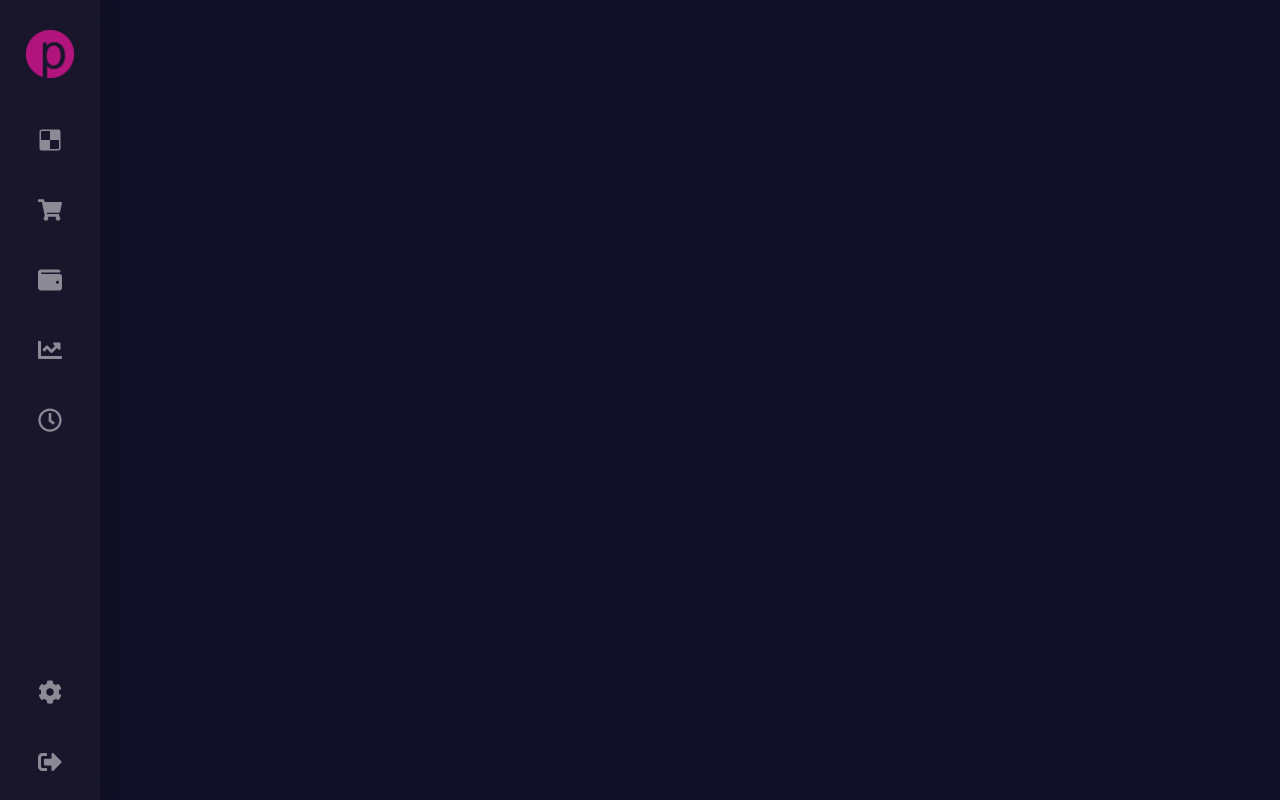
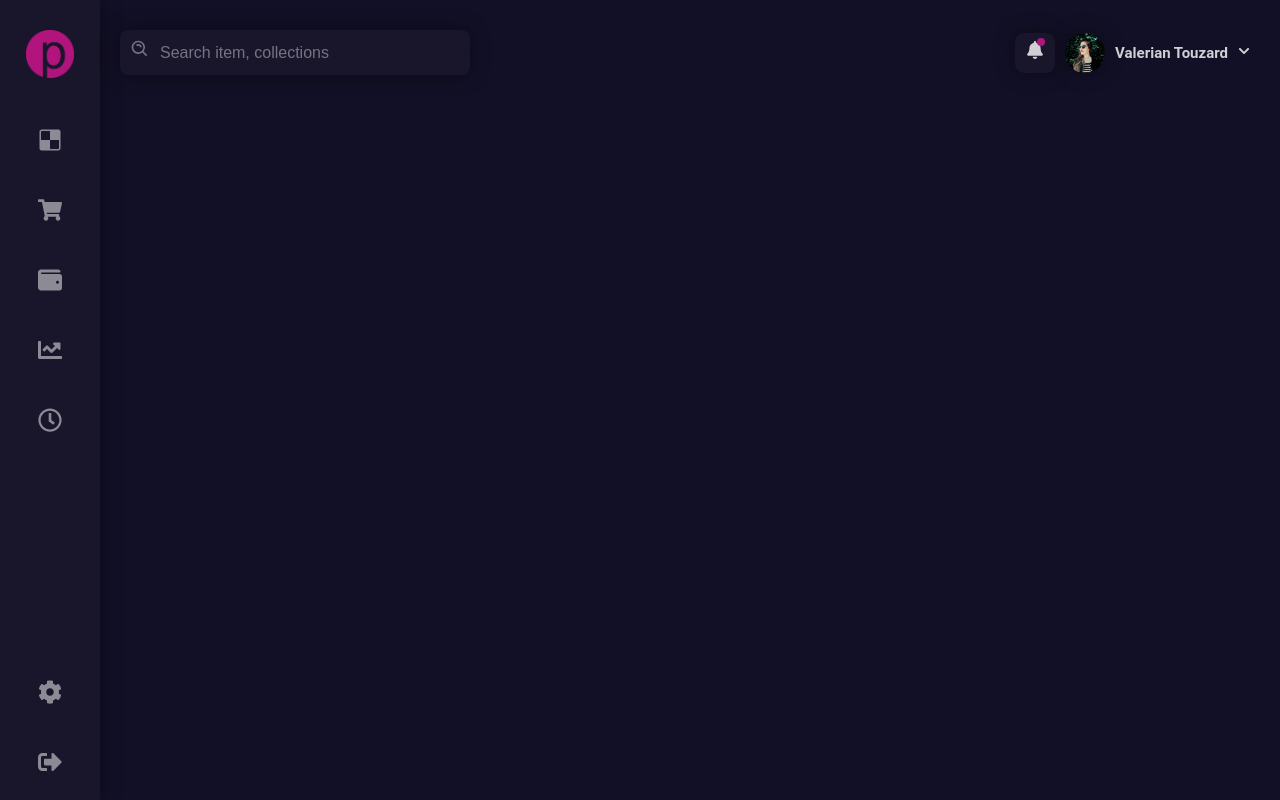
Before and after one commit to Valerian-Touzard/Dashboard, a React (Create React App) app: page / in a window 1280 px wide. Built offline with nearby package versions, Linux system fonts and the light colour scheme.

Commit message:
feat: Ajout de la barre de recherche + menu déroulant pour le profile

```diff
--- a/src/App.js
+++ b/src/App.js
@@ -1,4 +1,5 @@
 import './App.css';
+import Container from './Components/Container/Container';
 
 import Menu from './Components/Menu/Menu';
 
@@ -6,6 +7,7 @@ const App = () => {
   return (
     <div className="App">
       <Menu />
+      <Container />
     </div>
   );
 }
--- /dev/null
+++ b/src/Components/Container/Container.css
@@ -0,0 +1,170 @@
+.container{
+    width: calc(100% - 100px);
+    padding: 20px;
+    padding-top: 30px;
+}
+
+.topContainer{
+    display: flex;
+    justify-content: space-between;
+    align-items: center;
+}
+
+.topContainer .inputBox{
+    width: 350px;
+    max-width: 350px;
+    height: 45px;
+    position: relative;
+}
+
+.topContainer .inputBox input{
+    width: 100%;
+    height: 100%;
+    background: #19162c;
+    border: none;
+    outline: none;
+    border-radius: 0.5em;
+    box-shadow: 0 0 20px rgba(0, 0, 0, 0.4);
+    color: #d0cfd4;
+    font-size: 16px;
+    padding: 0 40px;
+}
+
+.topContainer .inputBox input::placeholder{
+    color: #757380;
+}
+
+.topContainer .inputBox i{
+    position: absolute;
+    top: 0;
+    left: 0;
+    color: #757380;
+    font-size: 20px;
+    width: 40px;
+    height: 45px;
+    text-align: center;
+    line-height: 45px;
+}
+
+.topContainer .profileContainer{
+    display: flex;
+    justify-content: center;
+    align-items: center;
+    color: #d0cfd4;
+    position: relative;
+}
+
+.topContainer .profileContainer .profileIcon{
+    width: 40px;
+    height: 40px;
+    background: #19162c;
+    border-radius: .5em;
+    box-shadow: 0 0 20px rgba(0, 0, 0, 0.4);
+    text-align: center;
+    line-height: 40px;
+    font-size: 18px;
+    position: relative;
+}
+
+.topContainer .profileContainer .profileIcon::before{
+    position: absolute;
+    content: '';
+    top: 5px;
+    right: 10px;
+    width: 8px;
+    height: 8px;
+    background: #b1147d;
+    border-radius: 50%;
+}
+
+.topContainer .profileContainer .profileImage{
+    width: 40px;
+    height: 40px;
+    margin: 0 10px;
+    border-radius: 50%;
+    overflow: hidden;
+    box-shadow: 0 0 20px rgba(0, 0, 0, 0.4);
+}
+
+.topContainer .profileContainer .profileImage img{
+    object-fit: cover;
+    width: 100%;
+    height: 100%;
+}
+
+.topContainer .profileContainer .profileName{
+    font-family: "Roboto", sans-serif;
+    font-weight: 600;
+    font-size: 15px;
+}
+
+.topContainer .profileContainer .menuChevron{
+    cursor: pointer;
+    font-size: 12px;
+    margin: 0 10px;
+}
+
+.topContainer .profileContainer .menuChevron:hover{
+    transition: transform 0.5s ease;
+}
+
+.topContainer .profileContainer .menuContainer{
+    position: absolute;
+    right: 10px;
+    top: 50px;
+    background: #19162c;
+    border-radius: 0.5em;
+    width: 180px;
+    box-shadow: 0 0 20px rgba(0, 0, 0, 0.4);
+    z-index: 1;
+    transform: translateX(300px);
+    transition: transform 0.3s cubic-bezier(0.17,0.81,0.38,1.39);
+}
+
+.topContainer .profileContainer .menuContainer::after{
+    position: absolute;
+    content: '';
+    width: 10px;
+    height: 10px;
+    background: #19162c;
+    top: -5px;
+    right: 15px;
+    transform: rotate(45deg);
+}
+
+.topContainer .profileContainer .menuContainer ul{
+    width: 100%;
+    height: 100%;
+}
+
+.topContainer .profileContainer .menuContainer ul li{
+    list-style: none;
+    margin: 5px 0;
+    width: 100%;
+    padding: 10px 20px;
+    cursor: pointer;
+    color: #757380;
+    text-align: left;
+}
+
+.topContainer .profileContainer .menuContainer ul li:hover{
+    background: #121026;
+    color: #f1f1f1;
+    transition: 0.3s;
+}
+
+@media screen and (max-width: 525px) {
+    .container{
+        width: calc(100% - 68px);
+    }
+
+    .topContainer .inputBox{
+        width: 160px;
+        z-index: 101;
+    }
+
+    .topContainer .inputBox input:focus{
+        width: 320px;
+        transition: width 0.3s cubic-bezier(0.17,0.81,0.38,1.39);
+    }
+}
--- /dev/null
+++ b/src/Components/Container/Container.js
@@ -0,0 +1,13 @@
+import React from 'react'
+import './Container.css'
+import TopContainer from './TopContainer/TopContainer'
+
+const Container = () => {
+  return (
+    <div className='container'>
+        <TopContainer />
+    </div>
+  )
+}
+
+export default Container
--- /dev/null
+++ b/src/Components/Container/TopContainer/TopContainer.js
@@ -0,0 +1,56 @@
+import React, { useEffect } from "react";
+import { BiSearchAlt } from "react-icons/bi";
+import { FaBell, FaChevronDown } from "react-icons/fa";
+import Women from '../../../img/women.jpg'
+
+const TopContainer = () => {
+
+    useEffect(() =>{
+        const menuTarget = document.getElementById("menuChevron");
+        const menuContainer = document.getElementById("menuContainer");
+
+        menuTarget.addEventListener('mouseenter', () => {
+            menuTarget.style.transform = 'rotate(180deg)'
+            menuContainer.style.transform = 'translateX(0px)'
+        })
+        menuContainer.addEventListener('mouseleave', () => {
+            menuTarget.style.transform = 'rotate(0deg)'
+            menuContainer.style.transform = 'translateX(300px)'
+        })
+    },[])
+  return (
+    <div className="topContainer">
+      <div className="inputBox">
+        <input type="text" placeholder="Search item, collections" />
+        <i>
+          <BiSearchAlt />
+        </i>
+      </div>
+
+      <div className="profileContainer">
+        <i className="profileIcon">
+          <FaBell />
+        </i>
+        <div className="profileImage">
+            <img src={Women} alt="" />
+        </div>
+
+        <p className="profileName">Valerian Touzard</p>
+        <i className="menuChevron" id="menuChevron">
+          <FaChevronDown />
+        </i>
+
+        <div className="menuContainer" id="menuContainer">
+            <ul>
+                <li>Web Design</li>
+                <li>UI / UX</li>
+                <li>Form Design</li>
+                <li>UI Design</li>
+            </ul>
+        </div>
+      </div>
+    </div>
+  );
+};
+
+export default TopContainer;
```
